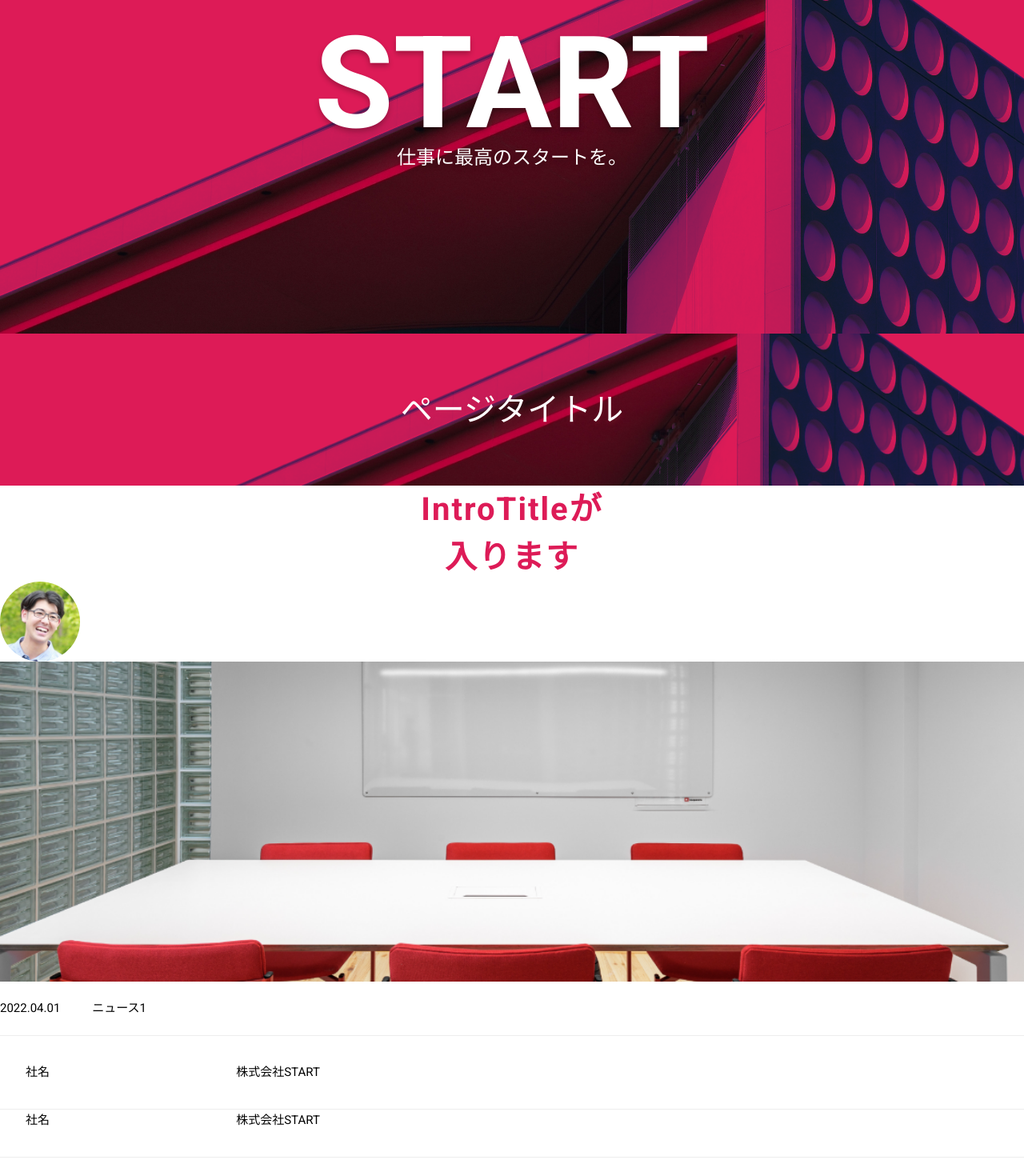
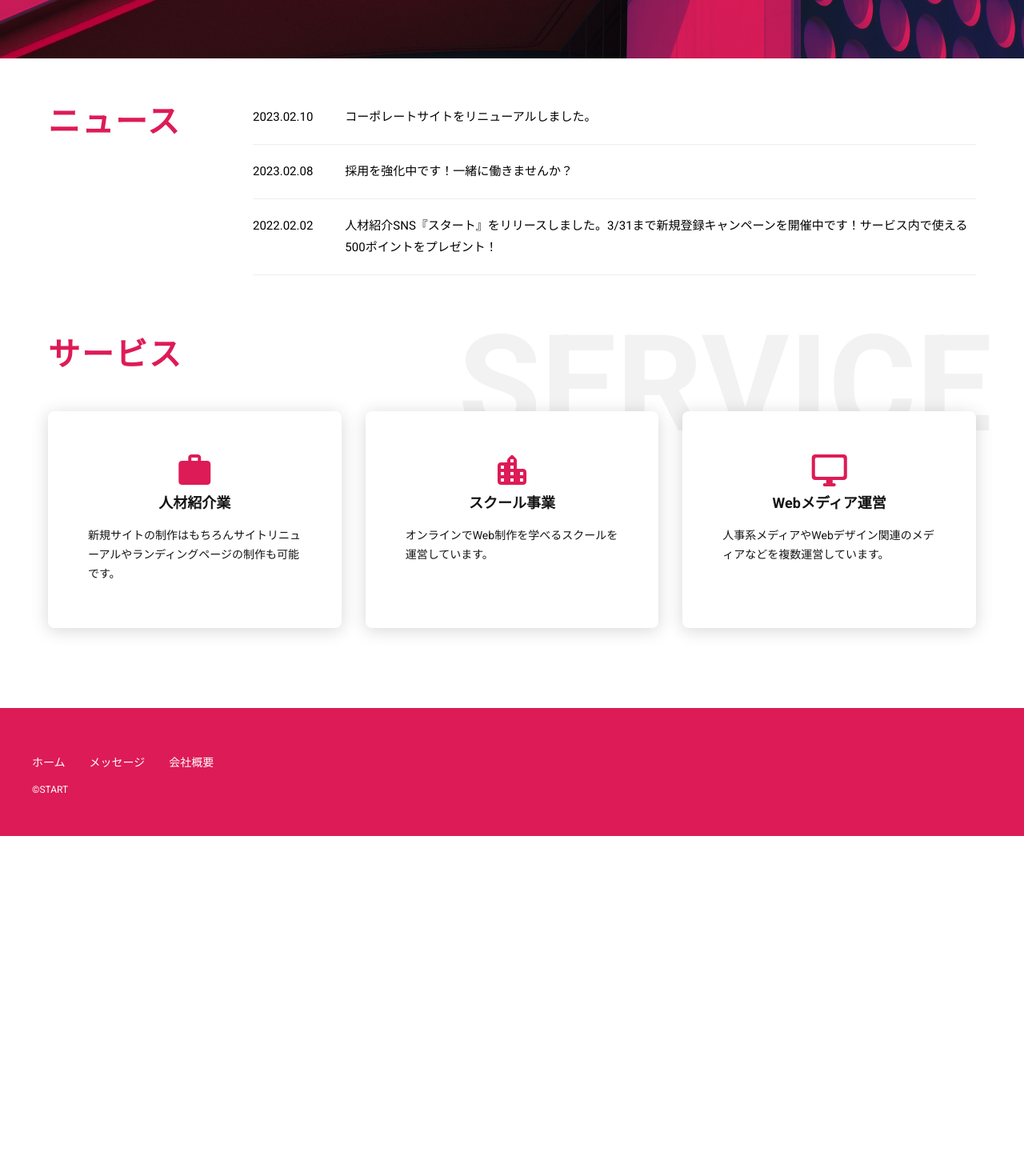
Before and after one commit to nittashiori/next-beginner-ts, a Next.js app: page / in a window 1280 px wide. Shown: the part 620-2090 px from the top of the page at 80% size. After the commit the page ends 1665 px from the top, so only its background shows below. Built offline with nearby package versions, Linux system fonts and the light colour scheme.

Commit message:
Topコンポーネント追加

```diff
--- a/src/app/page.tsx
+++ b/src/app/page.tsx
@@ -1,59 +1,7 @@
-import { Logo } from "@/components/Atoms/Logo"
-import { SectionTitle } from "@/components/Atoms/SectionTitle"
-import { MaterialIcon } from "@/components/Atoms/MaterialIcon"
-import { TextLink } from "@/components/Atoms/TextLink"
-import { Mv } from "@/components/Atoms/Mv"
-import { PageTitle } from "@/components/Atoms/PageTitle"
-import { IntroTitle } from "@/components/Atoms/IntroTitle"
-import { Avator } from "@/components/Atoms/Avator"
-import { MessageImage } from "@/components/Atoms/MessageImage"
-import { NewsItem } from "@/components/Atoms/NewsItem"
-import { ListItem } from "@/components/Atoms/ListItem"
-import { List } from "@/components/Molecules/List"
-import { NewsList } from "@/components/Molecules/NewsList"
-import { Map } from "@/components/Atoms/Map"
-import { ServiceItem } from "@/components/Molecules/ServiceItem"
-
-import { officeDate, newsData } from "@/datas/data"
+import { Top } from '@/components/Pages/Top';
 
 export default function Page() {
   return (
-    <>
-      <h1>Hello, Next.js!</h1>
-      <Logo
-        href="/"
-        link
-       />
-       <SectionTitle>タイトルが入ります</SectionTitle>
-       <MaterialIcon fontSize={2.4} color="#000000">work</MaterialIcon>
-       <TextLink href="https://google.com">リンクが入ります</TextLink>
-       <Mv />
-       <PageTitle>ページタイトル</PageTitle>
-       <IntroTitle>{`IntroTitleが\n入ります`}</IntroTitle>
-       <Avator src="avator.png" alt="ceo" />
-       <MessageImage src="office.png" alt="officeイメージ" />
-       <NewsItem
-         href="/"
-         date="2022.04.01"
-         text="ニュース1"
-       />
-       <ListItem
-         title="社名"
-         detail="株式会社START"
-       />
-       <List
-        data={officeDate}
-       />
-       <NewsList
-        data={newsData}
-       />
-       <Map src="https://www.google.com/maps/embed?pb=!1m18!1m12!1m3!1d1619.828264459327!2d139.80965663891598!3d35.7100689710485!2m3!1f0!2f0!3f0!3m2!1i1024!2i768!4f13.1!3m3!1m2!1s0x60188ed0d12f9adf%3A0x7d1d4fb31f43f72a!2z5p2x5Lqs44K544Kr44Kk44OE44Oq44O8!5e0!3m2!1sja!2sjp!4v1686267784377!5m2!1sja!2sjp" />
-       <ServiceItem
-        href="/"
-        icon="work"
-        title="人材紹介業"
-        description="新規サイトの制作はもちろんサイトリニューアルやランディングページの制作も可能です。"
-       />
-    </>
+    <Top />
   );
 }
--- /dev/null
+++ b/src/components/Pages/Top/index.module.css
@@ -0,0 +1,65 @@
+.container {
+  display: grid;
+  gap: 80px;
+}
+
+.section {
+  display: grid;
+  gap: 50px;
+  position: relative;
+}
+
+.section::before {
+  content: attr(data-title);
+  display: block;
+  font-size: 16.8rem;
+  font-weight: bold;
+  color: #f2f2f2;
+  text-transform: uppercase;
+  position: absolute;
+  top: -40px;
+  right: -20px;
+  z-index: -1;
+}
+
+.newsInner {
+  display: flex;
+  gap: 90px;
+}
+
+.newsBody {
+  flex: 1;
+}
+
+.serviceBody {
+  display: grid;
+  grid-template-columns: repeat(3, 1fr);
+  gap: 30px;
+}
+
+@media screen and (max-width: 768px) {
+  .container {
+    gap: 50px;
+  }
+
+  .section {
+    display: grid;
+    gap: 20px;
+  }
+
+  .section::before {
+    font-size: 7rem;
+    top: -2px;
+    right: -30px;
+  }
+
+  .newsInner {
+    flex-direction: column;
+    gap: 20px;
+  }
+
+  .serviceBody {
+    grid-template-columns: repeat(1, 1fr);
+    gap: 20px;
+  }
+}
--- /dev/null
+++ b/src/components/Pages/Top/index.tsx
@@ -0,0 +1,51 @@
+import styles from './index.module.css';
+import { Mv } from '@/components/Atoms/Mv';
+import { Container } from '@/components/Atoms/Container';
+import { SectionTitle } from '@/components/Atoms/SectionTitle';
+import { NewsList } from '@/components/Molecules/NewsList';
+import { ServiceItem } from '@/components/Molecules/ServiceItem';
+
+import { newsData } from '@/datas/data';
+
+export const Top = () => {
+  return (
+    <>
+      <Mv />
+      <Container
+        maxWidth={1200}
+        padding={{top: 60, right: 20, bottom: 100, left: 20}}
+        className={styles.container}
+      >
+        <section className={styles.section}>
+          <div className={styles.newsInner}>
+            <SectionTitle className={styles.newsTitle}>ニュース</SectionTitle>
+            <NewsList data={newsData} className={styles.newsBody} />
+          </div>
+        </section>
+        <section className={styles.section} data-title="service">
+          <SectionTitle className={styles.serviceTitle}>サービス</SectionTitle>
+          <div className={styles.serviceBody}>
+            <ServiceItem
+              title="人材紹介業"
+              description="新規サイトの制作はもちろんサイトリニューアルやランディングページの制作も可能です。"
+              href="/"
+              icon="work"
+            />
+            <ServiceItem
+              title="スクール事業"
+              description="オンラインでWeb制作を学べるスクールを運営しています。"
+              href="/"
+              icon="location_city"
+            />
+            <ServiceItem
+              title="Webメディア運営"
+              description="人事系メディアやWebデザイン関連のメディアなどを複数運営しています。"
+              href="/"
+              icon="desktop_windows"
+            />
+          </div>
+        </section>
+      </Container>
+    </>
+  )
+}
```
Also changed, not shown: 1 other file (tests, documents, lock files or other folders).
